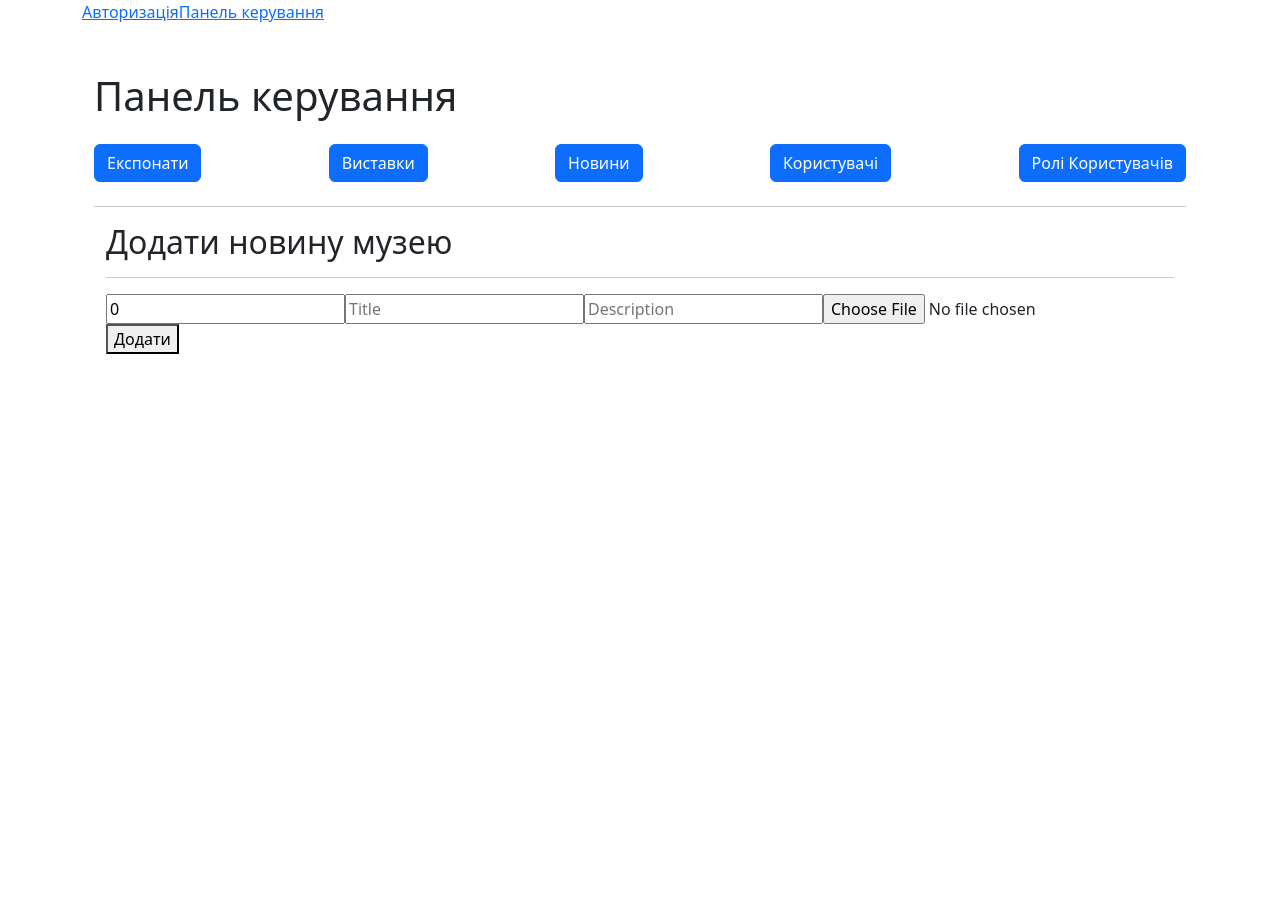
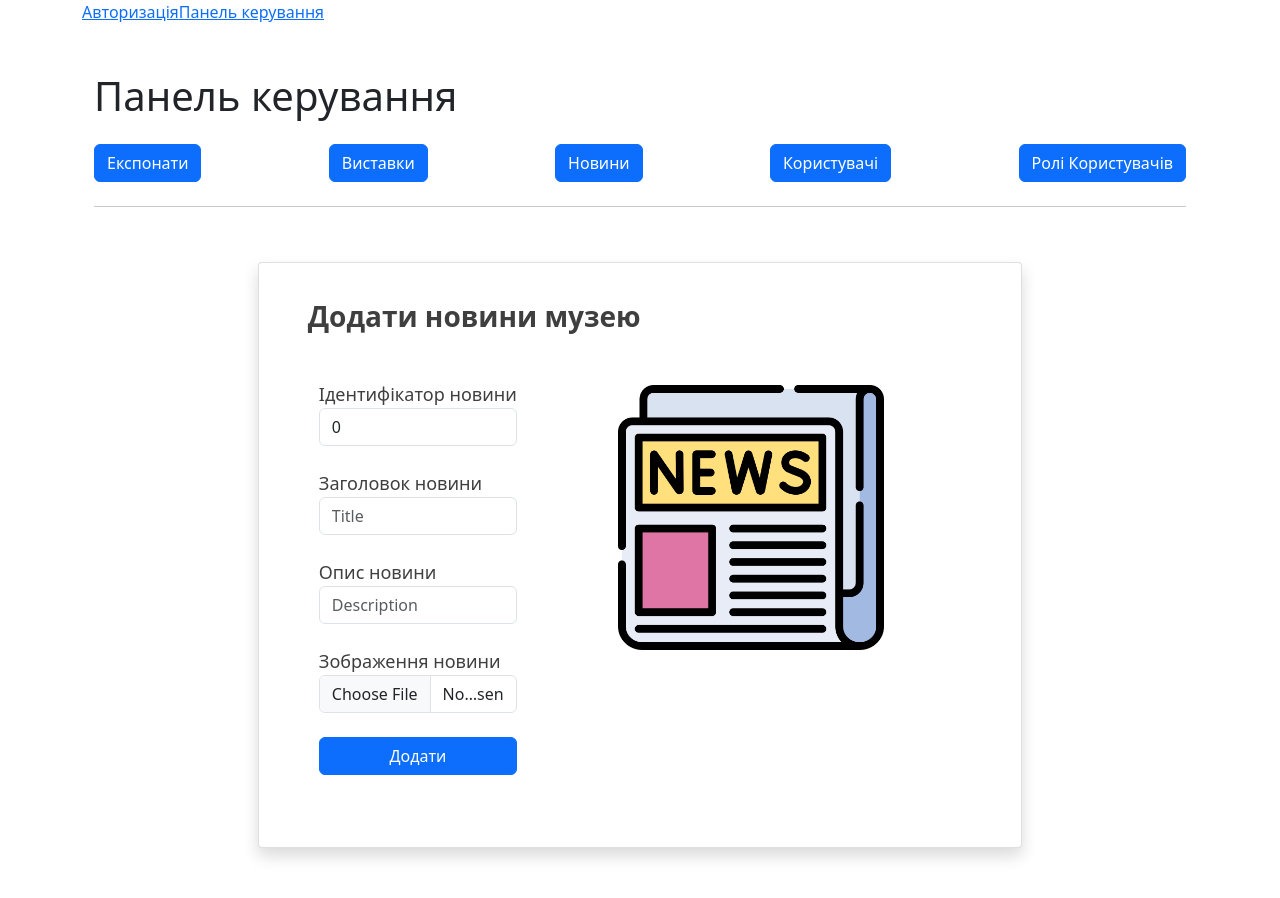
Before and after one commit to VMekh8/MuseumASPCoreSite, a Vue app in the folder MuseumSite/MuseumSite/: page /controlpanel/addmuseumnews in a window 1280 px wide. Shown: the top 898 px of the page. Before the commit the page ends 800 px from the top, so only its background shows below. Built offline with nearby package versions, Linux system fonts and the light colour scheme; no server answers.

Commit message:
create styles for add museum news page

```diff
--- a/MuseumSite/MuseumSite/src/layouts/AddPages/AddMuseumNews.vue
+++ b/MuseumSite/MuseumSite/src/layouts/AddPages/AddMuseumNews.vue
@@ -1,20 +1,44 @@
 <template>
-<div class="container">
-    <h2>Додати новину музею</h2>
-    <hr>
-    <div class="fields">
-        <input type="number" v-model="newsid" placeholder="Id">
-        <input type="text" v-model="newsTitle" placeholder="Title">
-        <input type="text" v-model="newsDescription" placeholder="Description">
-        <input type="file" @change="ChangeFileUpload" placeholder="Choose the image">
-        <button type="submit" @click="CreateMuseumNews">Додати</button>
+    <div class="container contact-form card">
+        <h2 class="add-news-text">Додати новини музею</h2>
+        <div class="card-body">
+            <div class="row">
+                <div class="col-md-4">
+                    <div class="form-group">
+                        <label for="newsid" class="input-label">Ідентифікатор новини</label>
+                        <input type="number" id="newsid" v-model="newsid" class="form-control" placeholder="Id" />
+                    </div>
+                    <div class="form-group">
+                        <label for="newsid" class="input-label">Заголовок новини</label>
+                        <input type="text" v-model="newsTitle" class="form-control" placeholder="Title" />
+                    </div>
+                    <div class="form-group">
+                        <label for="newsid" class="input-label">Опис новини</label>
+                        <input type="text" v-model="newsDescription" class="form-control" placeholder="Description" />
+                    </div>
+                    <div class="form-group">
+                        <label for="newsid" class="input-label">Зображення новини</label>
+                        <input type="file" @change="ChangeFileUpload" class="form-control" placeholder="Choose the image" />
+                    </div>
+                    <div class="form-group">
+                        <button type="submit" @click="CreateMuseumNews" class="btn btn-primary">Додати</button>
+                    </div>
+                </div>
+                <div class="col-md-8">
+                    <div class="text-center">
+                        <img src="../../img/newspaper.png" alt="newsImage" class="img-thumbnail" style="width: 65%;" />
+                    </div>
+                </div>
+            </div>
+            <div class="row">
+                <div class="col-md-12">
+                    <span class="errorMess" v-if="ErrorMessage">{{ ErrorMessage }}</span>
+                    <span class="error" v-if="successMessage">{{ successMessage }}</span>
+                </div>
+            </div>
+        </div>
     </div>
-    <span class="errorMess" v-if="ErrorMessage">{{ ErrorMessage }}</span>
-    <span class="error" v-if="successMessage"> {{ successMessage }}</span>
-
-</div>
 </template>
-
 <script lang="ts">
 import { apiClient } from '../../apiClient';
 export default {
@@ -70,3 +94,62 @@ export default {
     }
 }
 </script>
+<style>
+
+.add-news-text {
+    font-size: 28px;
+    font-weight: bold;
+    color: #3f3f3f;
+    margin: 5% 0% 0% 5%;
+}
+
+.input-label {
+    font-size: 18px;
+    font-weight: 500;
+    color: #3f3f3f;
+}
+
+.contact-form {
+    margin-top: 5%;
+    margin-bottom: 5%;
+    width: 70%;
+}
+
+.card-body {
+    padding: 3rem;
+}
+
+.form-group {
+    margin-bottom: 1.5rem;
+}
+
+.btn-primary {
+    width: 100%;
+}
+
+.errorMess,
+.error {
+    display: block;
+    margin-top: 0.5rem;
+    color: red;
+}
+
+.card {
+    border: 1px solid rgba(0,0,0,.125);
+    border-radius: .25rem;
+    box-shadow: 0 0.5rem 1rem rgba(0,0,0,.15);
+}
+
+.img-thumbnail {
+    border: none;
+}
+
+.rounded-circle {
+    border-radius: 50%;
+}
+
+.text-center {
+    margin-bottom: 1rem;
+}
+
+</style>
--- a/MuseumSite/MuseumSite/src/layouts/ControlPanel/UserControl.vue
+++ b/MuseumSite/MuseumSite/src/layouts/ControlPanel/UserControl.vue
@@ -2,7 +2,6 @@
     <div class="container">
         <div class="head">
             <h2>Користувачі</h2>
-            <router-link to="#">Додати користувача</router-link>
         </div>
 
         <div class="table-responsive mt-4">
```
Also changed, not shown: MuseumSite/MuseumSite/src/img/newspaper.png (added).
